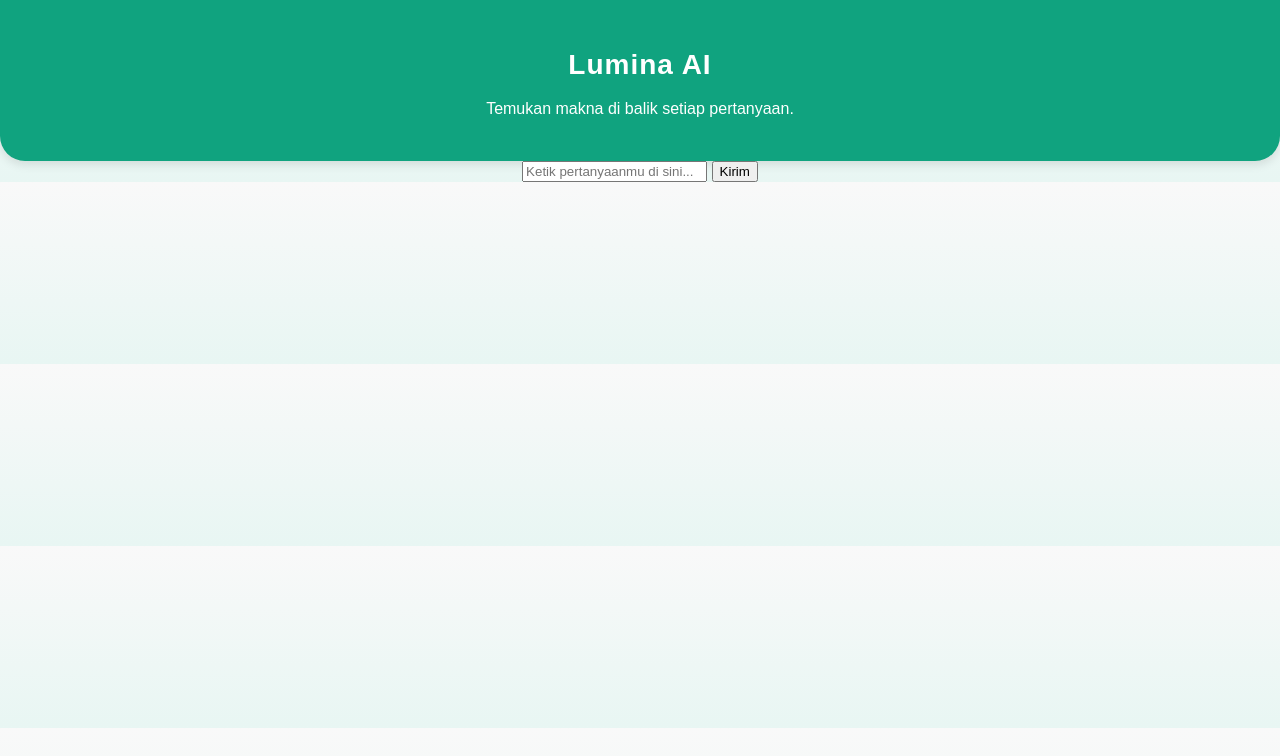
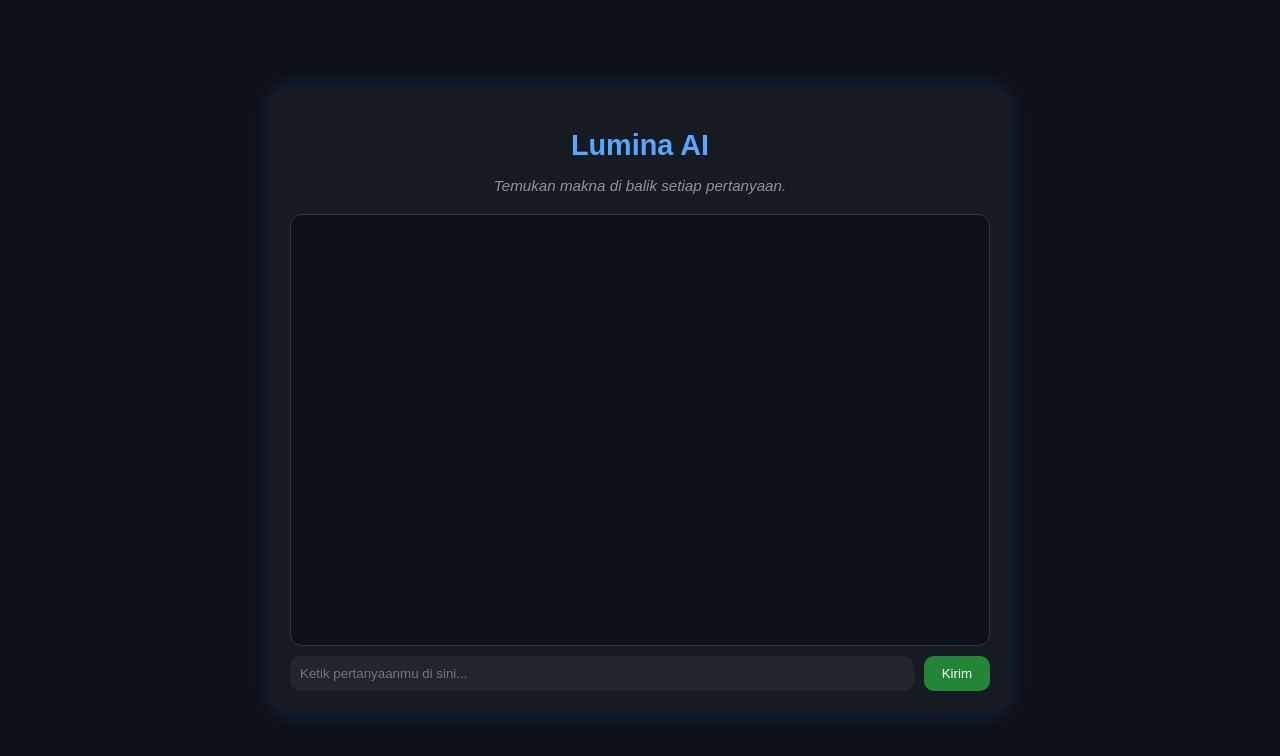
Before and after one commit to Herzelxd/HerzelAP, a plain HTML site: page index.html in a window 1280 px wide. Drawn offline with Linux system fonts and the light colour scheme.

Commit message:
Refactor CSS styles for improved layout and colors

```diff
--- a/style.css
+++ b/style.css
@@ -1,103 +1,90 @@
-/* --- Gaya Umum (Body & Font) --- */
 body {
-  font-family: 'Poppins', Arial, sans-serif;
-  background: linear-gradient(180deg, #f9f9f9, #e8f6f3);
-  color: #222;
+  background-color: #0d1117;
+  color: #e6edf3;
+  font-family: "Poppins", sans-serif;
+  display: flex;
+  justify-content: center;
+  align-items: center;
+  height: 100vh;
   margin: 0;
-  padding: 0;
-  text-align: center;
 }
 
-/* --- Header --- */
-header {
-  background-color: #10a37f;
-  color: white;
-  padding: 30px 0;
-  border-bottom-left-radius: 25px;
-  border-bottom-right-radius: 25px;
-  box-shadow: 0 4px 10px rgba(0, 0, 0, 0.1);
+.container {
+  width: 90%;
+  max-width: 700px;
+  background: #161b22;
+  border-radius: 16px;
+  padding: 20px;
+  box-shadow: 0 0 25px rgba(56, 139, 253, 0.2);
 }
 
-header h1 {
-  margin-bottom: 15px;
-  font-size: 28px;
-  letter-spacing: 1px;
+header {
+  text-align: center;
+  margin-bottom: 20px;
 }
 
-/* --- Foto Profil --- */
-header img {
-  width: 200px;
-  height: 200px;
-  object-fit: cover;       /* Biar foto nggak gepeng */
-  border-radius: 50%;      /* Biar jadi bulat */
-  border: 4px solid white; /* Bingkai putih */
-  box-shadow: 0 4px 10px rgba(0, 0, 0, 0.15);
+h1 {
+  font-size: 1.8rem;
+  color: #58a6ff;
+  margin-bottom: 6px;
 }
 
-/* --- Bagian Utama (Main) --- */
-main {
-  padding: 30px 20px;
+.tagline {
+  font-size: 0.95rem;
+  color: #8b949e;
+  font-style: italic;
 }
 
-section {
-  margin-bottom: 30px;
+.chat-box {
+  height: 400px;
+  overflow-y: auto;
+  background: #0d1117;
+  border-radius: 12px;
+  padding: 15px;
+  margin-bottom: 10px;
+  border: 1px solid #30363d;
 }
 
-h2 {
-  color: #0d8567;
-  font-size: 24px;
+.chat-message {
+  margin: 10px 0;
+  line-height: 1.6;
 }
 
-/* --- Paragraf --- */
-p {
-  font-size: 16px;
-  line-height: 1.6;
-  margin: 10px auto;
-  max-width: 500px;
+.user {
+  text-align: right;
+  color: #c9d1d9;
 }
 
-/* --- Tombol Sapa Saya --- */
-#sapaBtn {
-  background-color: #10a37f; /* Warna hijau ChatGPT */
+.ai {
+  text-align: left;
+  color: #58a6ff;
+}
+
+.chat-form {
+  display: flex;
+  gap: 10px;
+}
+
+.chat-form input {
+  flex: 1;
+  padding: 10px;
+  border: none;
+  border-radius: 10px;
+  background: #21262d;
+  color: #e6edf3;
+  outline: none;
+}
+
+.chat-form button {
+  background: #238636;
   color: white;
   border: none;
-  padding: 12px 25px;
-  border-radius: 8px;
-  font-size: 16px;
+  border-radius: 10px;
+  padding: 10px 18px;
   cursor: pointer;
-  transition: all 0.3s ease;
-  margin-top: 15px;
+  transition: 0.3s;
 }
 
-#sapaBtn:hover {
-  background-color: #0d8567;
-  transform: scale(1.07);
+.chat-form button:hover {
+  background: #2ea043;
 }
-
-/* --- Link Instagram --- */
-a {
-  text-decoration: none;
-  color: #10a37f;
-  font-weight: 600;
-  transition: color 0.3s ease;
-}
-
-a:hover {
-  color: #0d8567;
-  text-decoration: underline;
-}
-
-/* --- Footer --- */
-footer {
-  background-color: #10a37f;
-  color: white;
-  padding: 15px 0;
-  border-top-left-radius: 25px;
-  border-top-right-radius: 25px;
-  box-shadow: 0 -3px 8px rgba(0, 0, 0, 0.1);
-}
-
-footer small {
-  font-size: 14px;
-  letter-spacing: 0.5px;
-}
```
